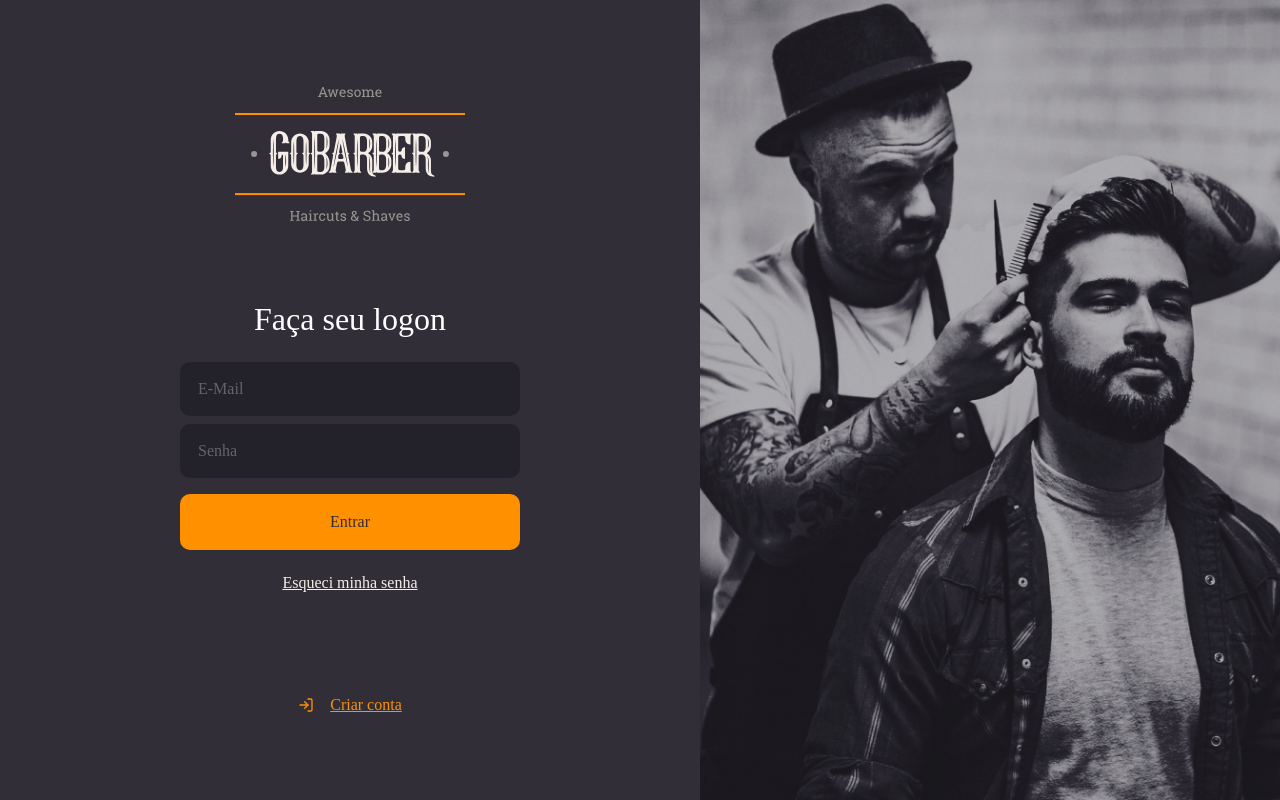
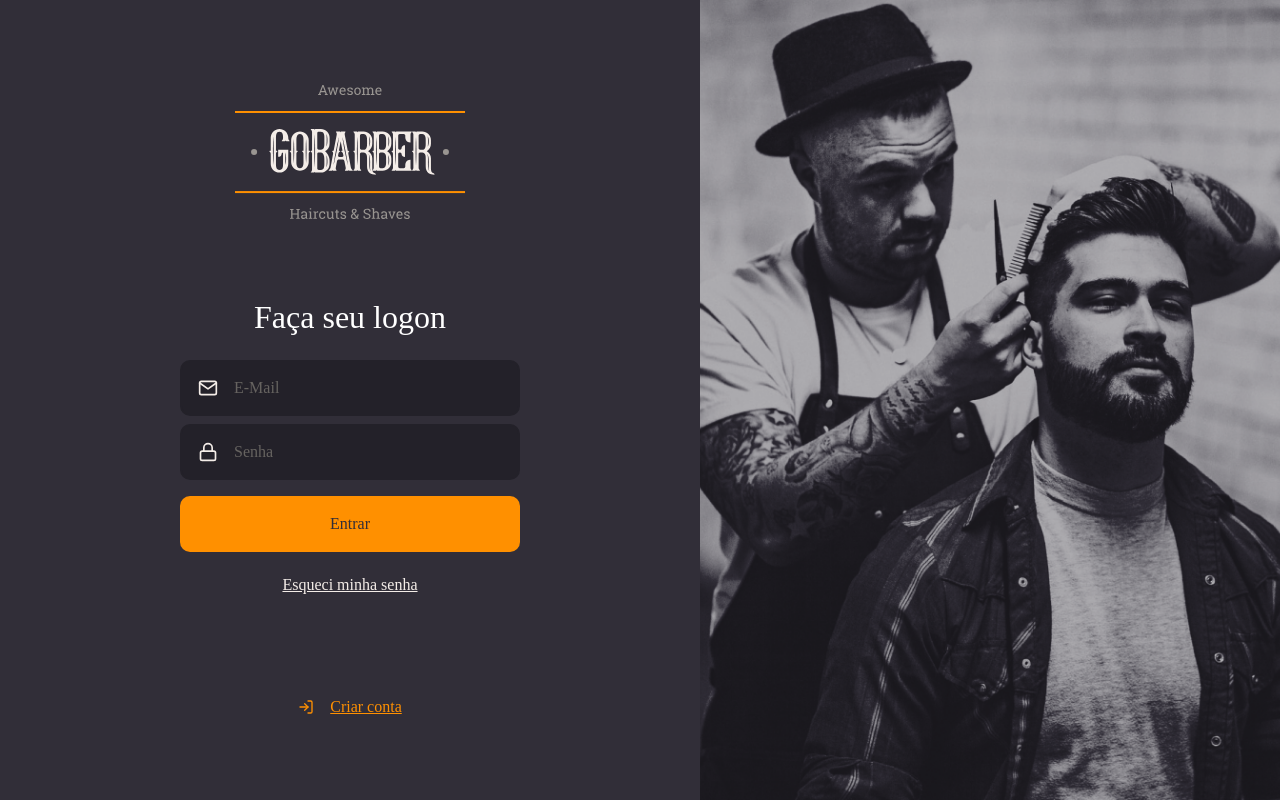
Before and after one commit to julianofrodrigues/Go-Barber, a React (Create React App) app in the folder front/: page / in a window 1280 px wide. Built offline with nearby package versions, Linux system fonts and the light colour scheme.

Commit message:
parte 4 - isolamento de componentes e estilização feitos

```diff
--- /dev/null
+++ b/front/src/components/Button/index.tsx
@@ -0,0 +1,10 @@
+import React, { ButtonHTMLAttributes } from "react";
+import { Container } from './styles';
+
+type ButtonProps = ButtonHTMLAttributes<HTMLButtonElement>
+
+const Button: React.FC<ButtonProps> = ({ children, ...rest }) => (
+    <Container type='button' {...rest}>{children} </Container>
+)
+
+export default Button;
--- /dev/null
+++ b/front/src/components/Button/styles.ts
@@ -0,0 +1,19 @@
+import styled from 'styled-components';
+import { shade } from 'polished';
+
+
+export const Container = styled.button`
+        background: #FF9000;
+        height: 56px;
+        border-radius: 10px;
+        border: 0;
+        padding: 0 16px;
+        color: #312E38;
+        width: 100%;
+        font-weight: 500;
+        margin-top: 16px;
+
+        &: hover {
+            background: ${shade(0.2, '#FF9000')};
+        }
+`;
--- /dev/null
+++ b/front/src/components/Input/index.tsx
@@ -0,0 +1,17 @@
+import React, { InputHTMLAttributes } from "react";
+import { IconBaseProps } from 'react-icons'
+import { Container } from './styles';
+
+interface InputProps extends InputHTMLAttributes<HTMLInputElement>{
+    name: string;
+    icon?: React.ComponentType<IconBaseProps>
+}
+
+const Input: React.FC<InputProps> = ({ icon: Icon, ...rest }) => (
+    <Container>
+        {Icon && <Icon size={20} />}
+        <input {...rest} />
+    </Container>
+)
+
+export default Input;
--- /dev/null
+++ b/front/src/components/Input/styles.ts
@@ -0,0 +1,32 @@
+import styled from 'styled-components';
+
+export const Container = styled.div`
+    background: #232129;
+    border-radius: 10px;
+    border: 2px solid #232129;
+    padding: 16px;
+    width: 100%;
+    color: #F4EDE8;
+
+    display: flex;
+    align-items: center;
+
+    & + div {
+        margin-top: 8px;
+    }
+
+    input {
+        flex: 1;
+        background: transparent;
+        border: 0;
+        color: #F4EDE8;
+
+        &::placeholder {
+            color: #666360;
+        }
+    }
+
+    svg {
+        margin-right: 16px;
+    }
+`;
--- a/front/src/pages/SiginIn/index.tsx
+++ b/front/src/pages/SiginIn/index.tsx
@@ -1,6 +1,8 @@
 import React from "react";
-import { FiLogIn } from 'react-icons/fi'
-import logoImg from '../../assets/logo.svg'
+import { FiLogIn, FiMail, FiLock } from 'react-icons/fi';
+import logoImg from '../../assets/logo.svg';
+import Input from '../../components/Input';
+import Button from '../../components/Button';
 import { Container, Content, Background } from './styles';
 
 const SiginIn: React.FC = () => (
@@ -9,9 +11,9 @@ const SiginIn: React.FC = () => (
             <img src={logoImg} alt="GoBarber" />
             <form>
                 <h1>Faça seu logon</h1>
-                <input name="email" placeholder="E-Mail" />
-                <input type="password" placeholder="Senha" />
-                <button type="submit">Entrar</button>
+                <Input name="email" icon={FiMail} placeholder="E-Mail" />
+                <Input name="password" icon={FiLock} type="password" placeholder="Senha" />
+                <Button type="submit">Entrar</Button>
                 <a href="forgot">Esqueci minha senha</a>
             </form>
             <a href="login">
--- a/front/src/pages/SiginIn/styles.ts
+++ b/front/src/pages/SiginIn/styles.ts
@@ -25,39 +25,6 @@ export const Content = styled.div`
 
     h1 {
         margin-bottom: 24px;
-    }
-
-    input {
-        background: #232129;
-        border-radius: 10px;
-        border: 2px solid #232129;
-        padding: 16px;
-        width: 100%;
-        color: #F4EDE8;
-
-        &::placeholder {
-            color: #666368;
-        }
-
-        & + input {
-            margin-top: 8px;
-        }
-    }
-
-    button {
-        background: #FF9000;
-        height: 56px;
-        border-radius: 10px;
-        border: 0;
-        padding: 0 16px;
-        color: #312E38;
-        width: 100%;
-        font-weight: 500;
-        margin-top: 16px;
-
-        &: hover {
-            background: ${shade(0.2, '#FF9000')};
-        }
     }
 
     a{
```
Also changed, not shown: front/.eslintrc.json, front/src/pages/sigin/index.tsx (deleted).
